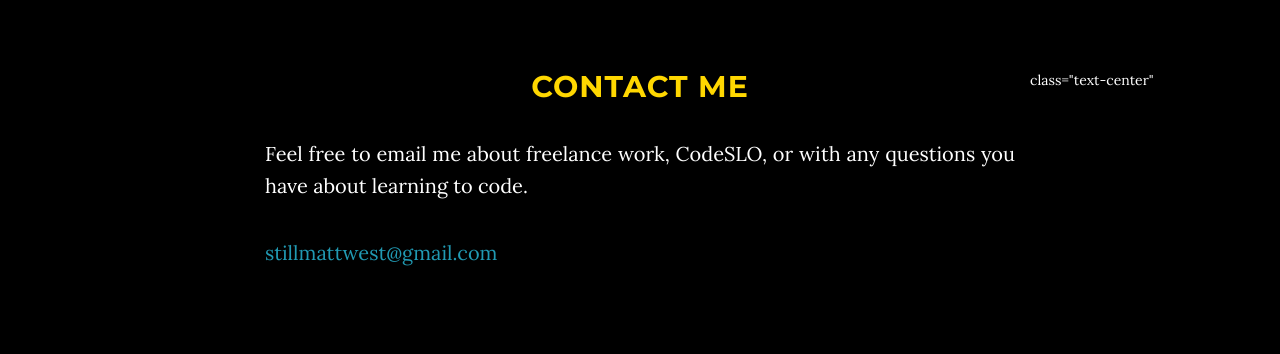
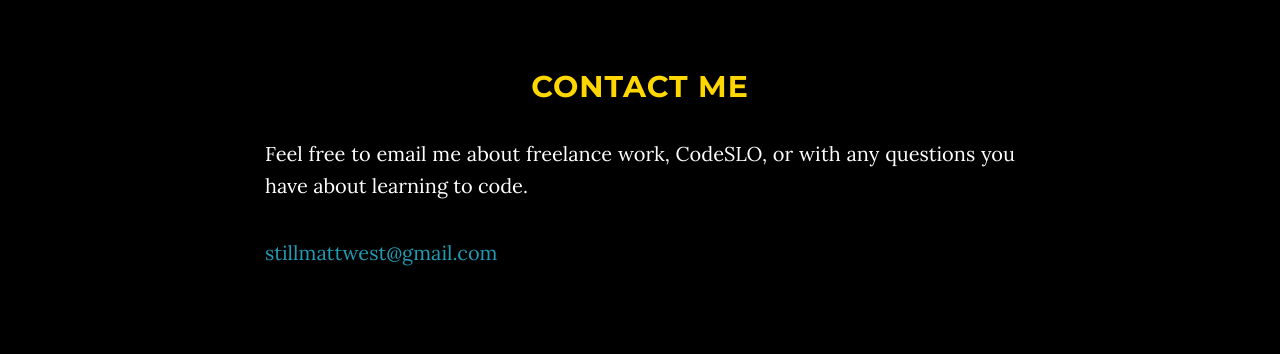
Before and after one commit to stillmattwest/stillmattwest.github.io, a plain HTML site: page index.html in a window 1280 px wide. Shown: the part 5263-5617 px from the top of the page. Drawn offline with Linux system fonts and the light colour scheme.

Commit message:
correct html error

```diff
--- a/index.html
+++ b/index.html
@@ -194,7 +194,7 @@
 
 	<!-- Contact Section -->
 	<section id="contact" class="container content-section text-justify">
-		<div class="row"> class="text-center"
+		<div class="row">
 			<div class="col-lg-8 col-lg-offset-2">
 				<h2 class="gold-text">Contact Me</h2>
 				<p>Feel free to email me about freelance work, CodeSLO, or with any questions you have about learning to code.</p>
```
